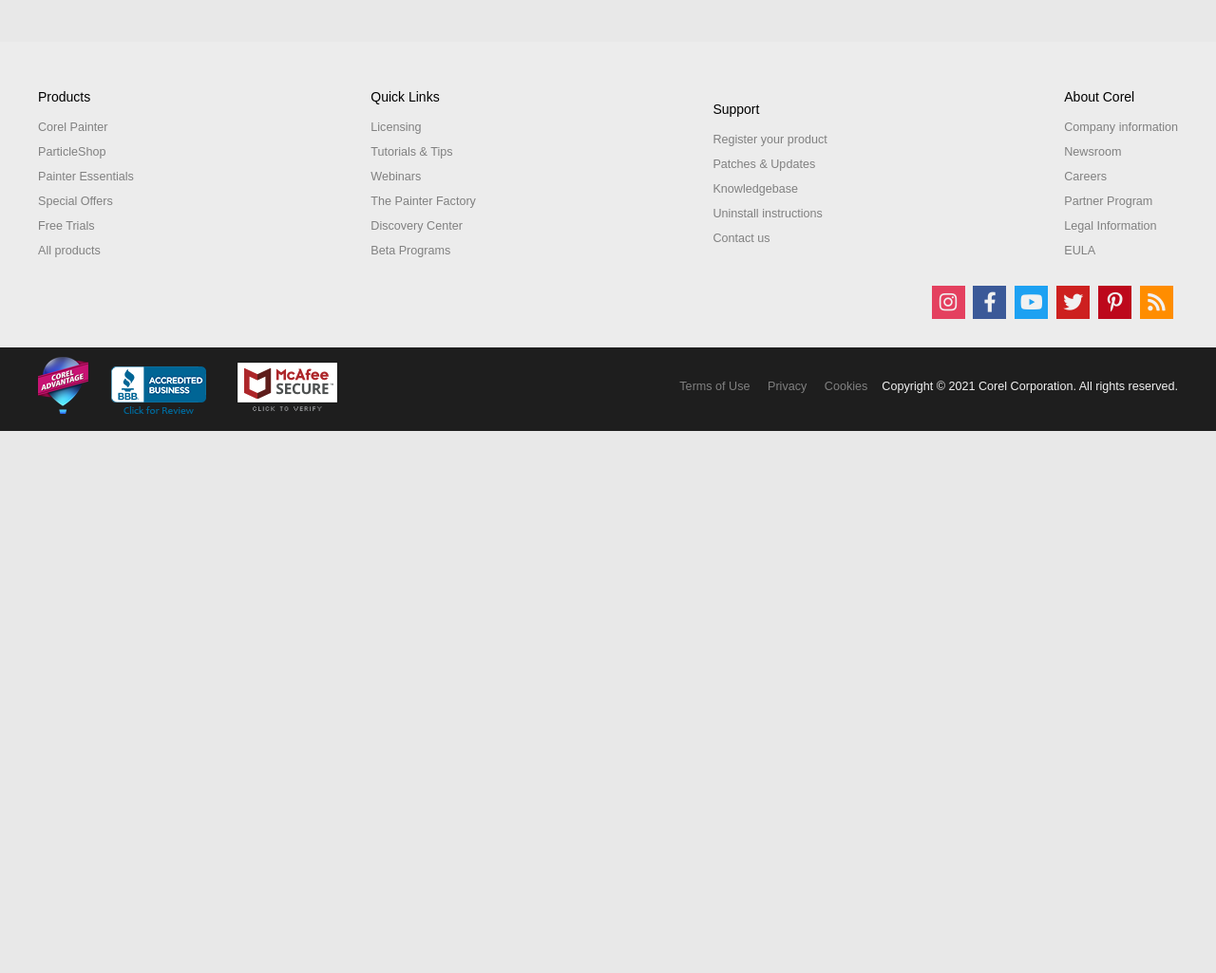
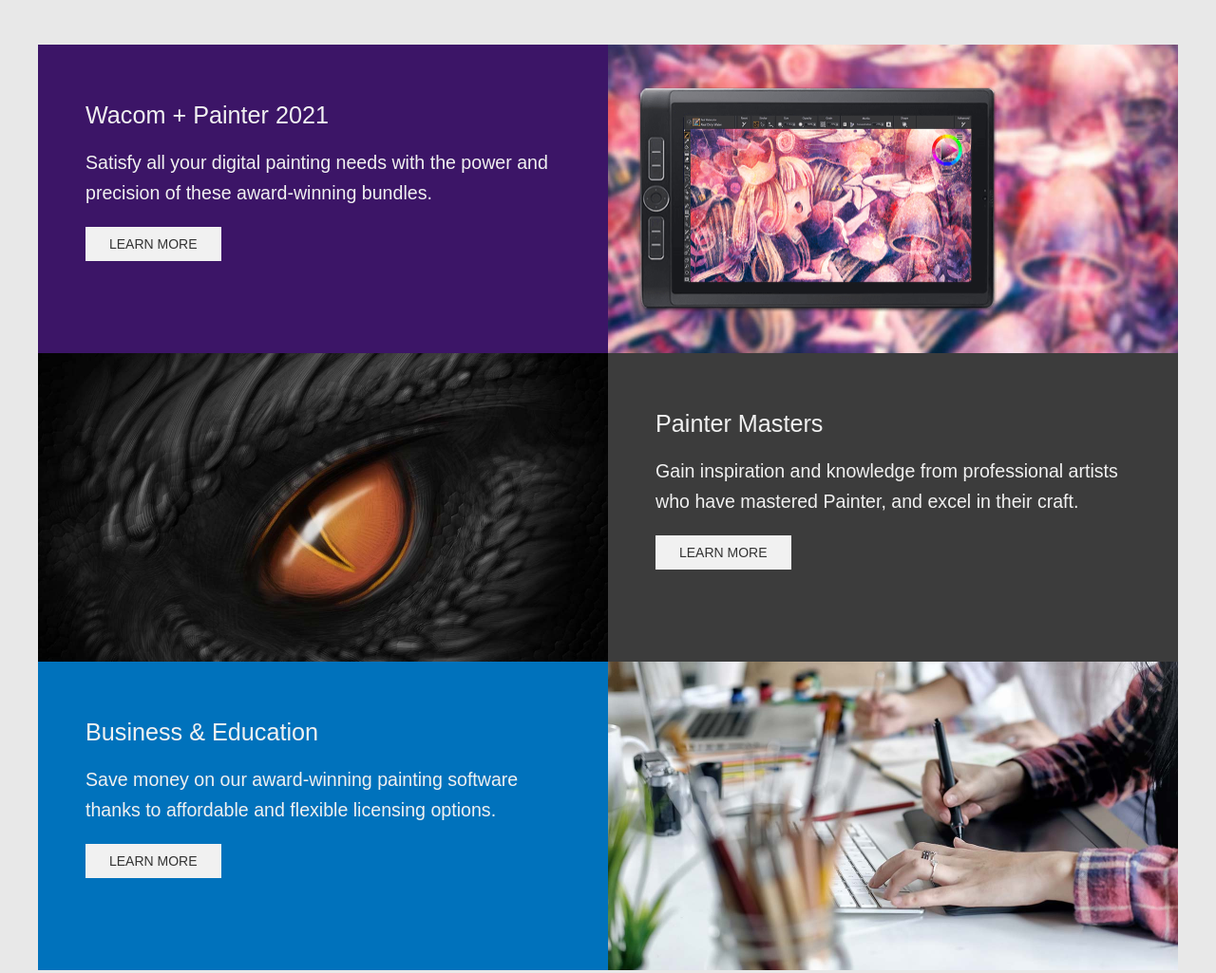
Before and after one commit to cristark/sass-painter, a website: page index.html in a window 1280 px wide. Shown: the part 1105-2130 px from the top of the page at 95% size. Before the commit the page ends 1559 px from the top, so only its background shows below. Drawn offline with Linux system fonts and the light colour scheme.

Commit message:
main completed

```diff
--- a/index.html
+++ b/index.html
@@ -83,6 +83,8 @@
         <!-- | MAIN | -->
         <main>
             <div class="container">
+
+                <!-- + Sezione Painting possibilities -->
                 <div class="painting">
                     <h2>More painting possibilities</h2>
                     <div class="box_painting">
@@ -109,6 +111,41 @@
                                 <p>Diverse add-on packs to embellish photo composites, graphic designs and paintings</p>
                                 <a href="#">Learn More</a>
                             </div>
+                        </div>
+                    </div>
+                </div>
+
+                <!-- + Griglia immagini MAIN -->
+                <div class="main_grid">
+                    <!-- Riga Tablet Wacom -->
+                    <div class="grid_row wacom">
+                        <div class="txt box">
+                            <h3>Wacom + Painter 2021</h3>
+                            <p>Satisfy all your digital painting needs with the power and precision of these award-winning bundles.</p>
+                            <a href="#" class="btn">Learn More</a>
+                        </div>
+                        <div class="images box">
+                            <img src="img/wacom.png" alt="Wacom Tablet">
+                        </div>
+                    </div>
+                    <!-- Riga Painter Masters -->
+                    <div class="grid_row painter">
+                        <div class="images box">
+                        </div>
+                        <div class="txt box">
+                            <h3>Painter Masters</h3>
+                            <p>Gain inspiration and knowledge from professional artists who have mastered Painter, and excel in their craft.</p>
+                            <a href="#" class="btn">Learn More</a>
+                        </div>
+                    </div>
+                    <!-- Riga Business & Education -->
+                    <div class="grid_row business">
+                        <div class="txt box">
+                            <h3>Business & Education</h3>
+                            <p>Save money on our award-winning painting software thanks to affordable and flexible licensing options.</p>
+                            <a href="#" class="btn">Learn More</a>
+                        </div>
+                        <div class="images box">
                         </div>
                     </div>
                 </div>
--- a/src/partials/_commons.scss
+++ b/src/partials/_commons.scss
@@ -50,3 +50,7 @@
 .bold {
   font-weight: 600;
 }
+
+.btn {
+  @include basicBtn;
+}
--- a/src/partials/_main.scss
+++ b/src/partials/_main.scss
@@ -13,11 +13,11 @@
     .box_painting {
       @include flex(center);
       .box {
-        width: calc(100% / 3 - 20px);
+        width: calc(100% / 3 - 10px);
         text-align: left;
 
-        &:not(:last-child) {
-          margin-right: 20px;
+        &:nth-child(2) {
+          margin: 0 20px;
         }
 
         &:hover {
@@ -57,4 +57,76 @@
       }
     }
   }
+
+  .main_grid {
+    color: $mainWhite;
+    margin-bottom: 50px;
+    .grid_row {
+      @include flex(center);
+      .box {
+        width: 50%;
+        height: 325px;
+
+        .btn {
+          background: $mainWhite;
+          color: #333333;
+          font-size: 1em;
+
+          &:hover {
+            opacity: 0.85;
+          }
+        }
+
+        h3 {
+          font-size: 1.8em;
+          margin-bottom: 20px;
+        }
+
+        p {
+          font-size: 1.4em;
+          line-height: 1.6;
+          font-weight: 300;
+          margin-bottom: 30px;
+        }
+      }
+
+      &.wacom {
+        .txt {
+          background: #3c1567;
+          padding: $gridPadding;
+        }
+
+        .images {
+          @include bgImg("../img/wacom-painter.jpg");
+          @include flex(flex-start);
+
+          img {
+            width: 75%;
+          }
+        }
+      }
+
+      &.painter {
+        .txt {
+          background: #3c3c3c;
+          padding: $gridPadding;
+        }
+
+        .images {
+          @include bgImg("../img/painter-master.jpg");
+        }
+      }
+
+      &.business {
+        .txt {
+          background: #0072bc;
+          padding: $gridPadding;
+        }
+
+        .images {
+          @include bgImg("../img/business-education.jpg");
+        }
+      }
+    }
+  }
 }
--- a/src/partials/_mixins.scss
+++ b/src/partials/_mixins.scss
@@ -18,3 +18,10 @@
   text-transform: uppercase;
   cursor: pointer;
 }
+
+@mixin bgImg($url) {
+  background-image: url($url);
+  background-size: cover;
+  background-position: 0 0;
+  background-repeat: no-repeat;
+}
--- a/src/partials/_variables.scss
+++ b/src/partials/_variables.scss
@@ -1,3 +1,5 @@
 $mainWhite: #f1f1f1;
 $mainBlack: #101010;
 $iconsColor: #009cff;
+
+$gridPadding: 60px 50px;
```
Also changed, not shown: css/style.css.
